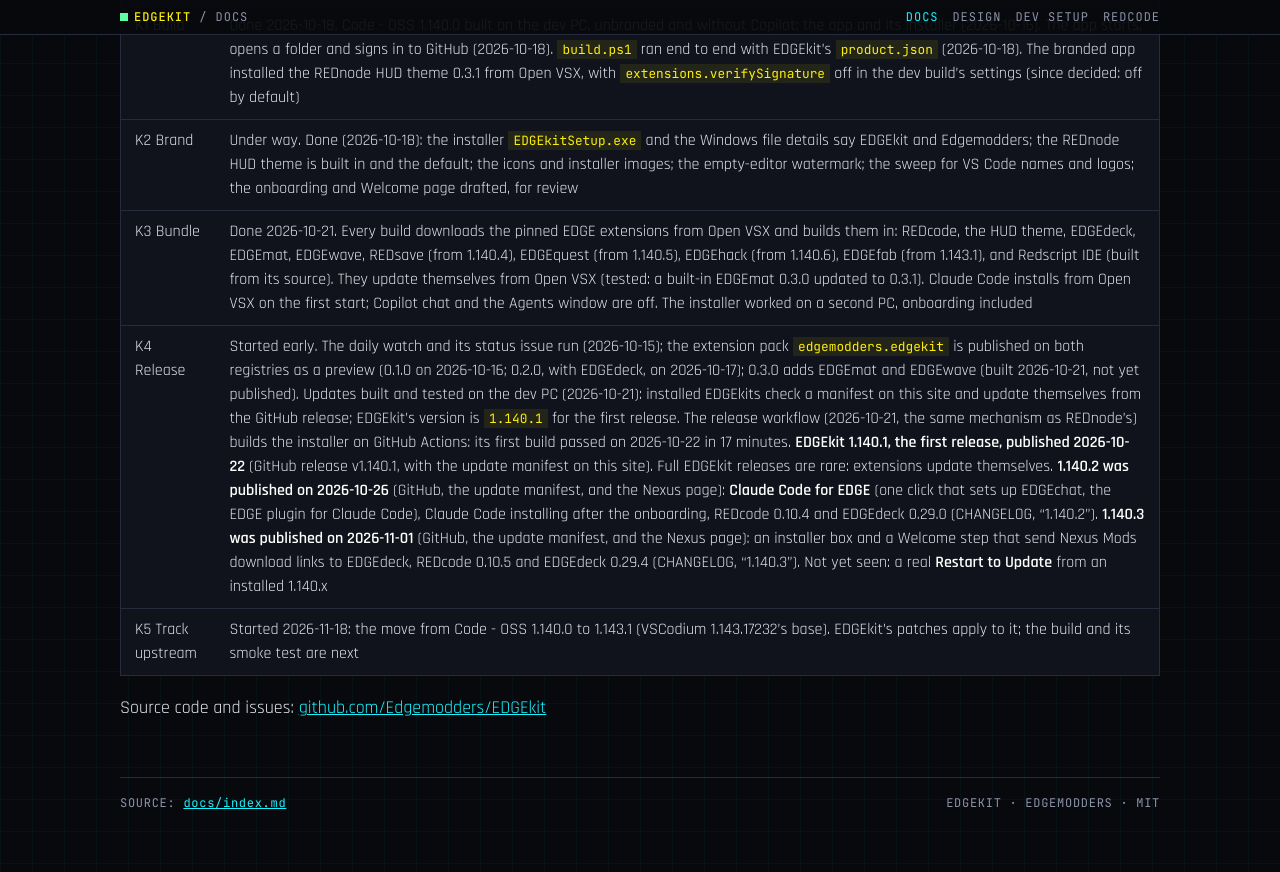
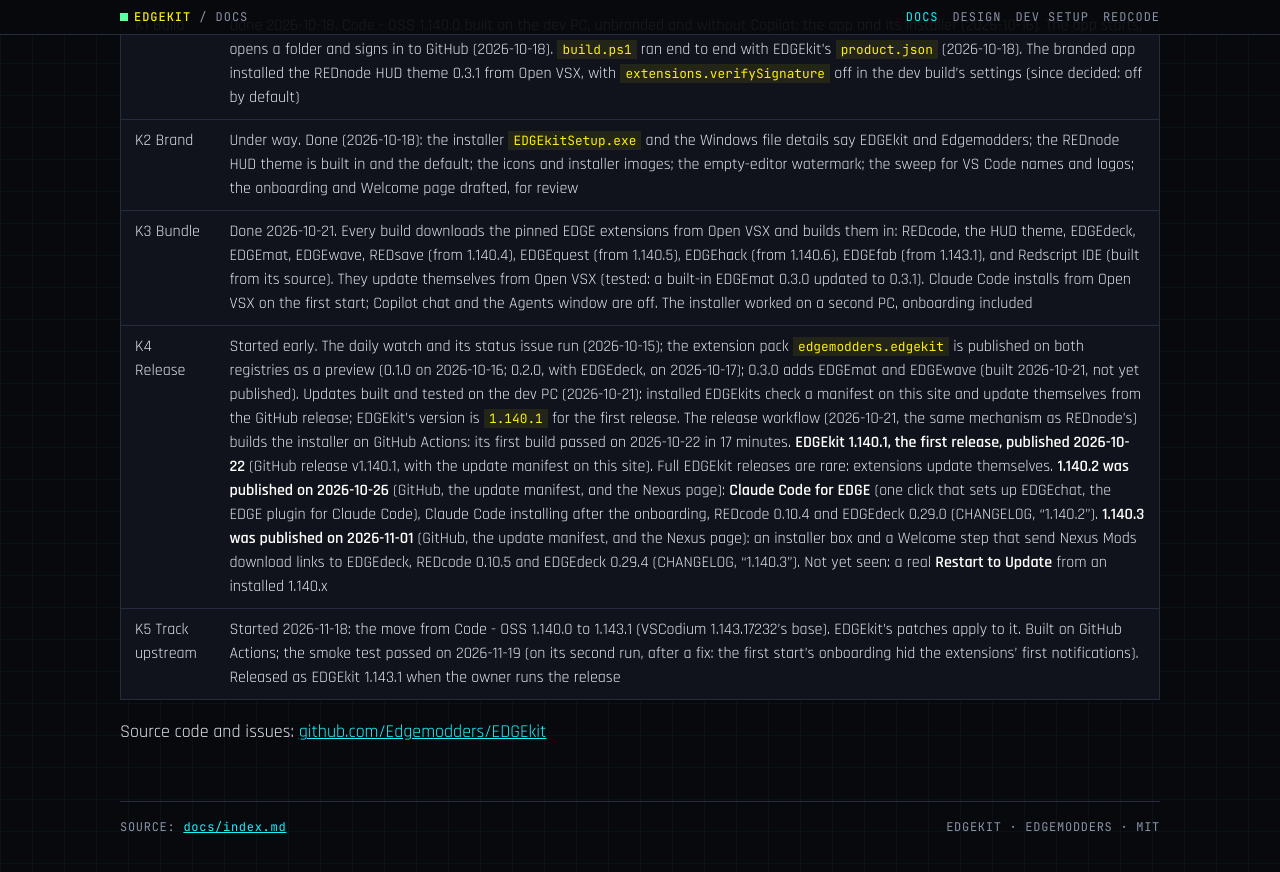
Before and after one commit to Edgemodders/EDGEkit, a Jekyll site: the page built from docs/index.md, in a window 1280 px wide and 900 px high, scrolled down 1057 px. Shown: the top 872 px of the window. Built offline with Jekyll 4.4.1, drawn with Linux system fonts in a browser that asks for light colours; our own code applies the rules of GitHub Pages for plain Markdown files.

Commit message:
Notes: the 1.143.1 smoke test passed on its second run; release when the owner asks
Co-Authored-By: Claude Opus 5.5 <noreply@anthropic.com>

```diff
--- a/docs/index.md
+++ b/docs/index.md
@@ -25,6 +25,6 @@ As of 2026-10-24.
 | K2 Brand | Under way. Done (2026-10-18): the installer `EDGEkitSetup.exe` and the Windows file details say EDGEkit and Edgemodders; the REDnode HUD theme is built in and the default; the icons and installer images; the empty-editor watermark; the sweep for VS Code names and logos; the onboarding and Welcome page drafted, for review |
 | K3 Bundle | Done 2026-10-21. Every build downloads the pinned EDGE extensions from Open VSX and builds them in: REDcode, the HUD theme, EDGEdeck, EDGEmat, EDGEwave, REDsave (from 1.140.4), EDGEquest (from 1.140.5), EDGEhack (from 1.140.6), EDGEfab (from 1.143.1), and Redscript IDE (built from its source). They update themselves from Open VSX (tested: a built-in EDGEmat 0.3.0 updated to 0.3.1). Claude Code installs from Open VSX on the first start; Copilot chat and the Agents window are off. The installer worked on a second PC, onboarding included |
 | K4 Release | Started early. The daily watch and its status issue run (2026-10-15); the extension pack `edgemodders.edgekit` is published on both registries as a preview (0.1.0 on 2026-10-16; 0.2.0, with EDGEdeck, on 2026-10-17); 0.3.0 adds EDGEmat and EDGEwave (built 2026-10-21, not yet published). Updates built and tested on the dev PC (2026-10-21): installed EDGEkits check a manifest on this site and update themselves from the GitHub release; EDGEkit's version is `1.140.1` for the first release. The release workflow (2026-10-21, the same mechanism as REDnode's) builds the installer on GitHub Actions: its first build passed on 2026-10-22 in 17 minutes. **EDGEkit 1.140.1, the first release, published 2026-10-22** (GitHub release v1.140.1, with the update manifest on this site). Full EDGEkit releases are rare: extensions update themselves. **1.140.2 was published on 2026-10-26** (GitHub, the update manifest, and the Nexus page): **Claude Code for EDGE** (one click that sets up EDGEchat, the EDGE plugin for Claude Code), Claude Code installing after the onboarding, REDcode 0.10.4 and EDGEdeck 0.29.0 (CHANGELOG, "1.140.2"). **1.140.3 was published on 2026-11-01** (GitHub, the update manifest, and the Nexus page): an installer box and a Welcome step that send Nexus Mods download links to EDGEdeck, REDcode 0.10.5 and EDGEdeck 0.29.4 (CHANGELOG, "1.140.3"). Not yet seen: a real **Restart to Update** from an installed 1.140.x |
-| K5 Track upstream | Started 2026-11-18: the move from Code - OSS 1.140.0 to 1.143.1 (VSCodium 1.143.17232's base). EDGEkit's patches apply to it; the build and its smoke test are next |
+| K5 Track upstream | Started 2026-11-18: the move from Code - OSS 1.140.0 to 1.143.1 (VSCodium 1.143.17232's base). EDGEkit's patches apply to it. Built on GitHub Actions; the smoke test passed on 2026-11-19 (on its second run, after a fix: the first start's onboarding hid the extensions' first notifications). Released as EDGEkit 1.143.1 when the owner runs the release |
 
 Source code and issues: [github.com/Edgemodders/EDGEkit](https://github.com/Edgemodders/EDGEkit)
```
Also changed, not shown: CLAUDE.md (+1 -1 lines).
